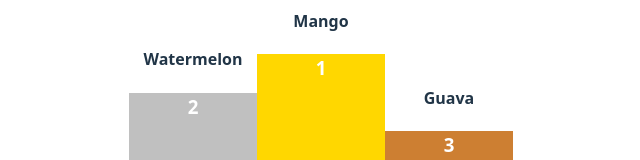
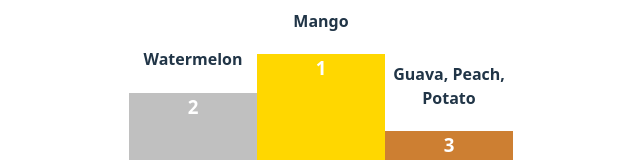
Before and after one commit to mathewacarter29/crewlympics, a React (Vite) app: page / in a window 1280 px wide. Shown: the part 218-378 px from the top of the page, without its empty margins (319-959 px from the left). Built offline with nearby package versions, Linux system fonts and the light colour scheme.

Commit message:
edit podium to show multiple teams on one tier

```diff
--- a/src/components/TeamTracker/TeamTracker.tsx
+++ b/src/components/TeamTracker/TeamTracker.tsx
@@ -18,10 +18,27 @@ const TeamTracker = () => {
     setTeams(teamsData);
   }, []);
 
+  const getFinalists = (teamsList: Team[]): Team[] =>  {
+    if (!teamsList || teamsList.length < 3) {
+      return [];
+    }
+    let results: Team[] = [];
+    let currFinalist: Team = JSON.parse(JSON.stringify(teamsList[0]));
+    for (let i = 1; i < teamsList.length && results.length < 3; i++) {
+      if (currFinalist.score !== teamsList[i].score) {
+        results.push(currFinalist);
+        currFinalist = JSON.parse(JSON.stringify(teamsList[i]));
+      } else {
+        currFinalist.name += ', ' + teamsList[i].name;
+      }
+    }
+    return results;
+  }
+
   return (
     <div>
       <div style={{ marginBottom: "3vw" }}>
-        <Podium finalists={teams.length >= 3 ? teams.slice(0, 3) : []} />
+        <Podium finalists={getFinalists(teams)} />
       </div>
       <h2>Crew Rankings</h2>
       <div>
```
